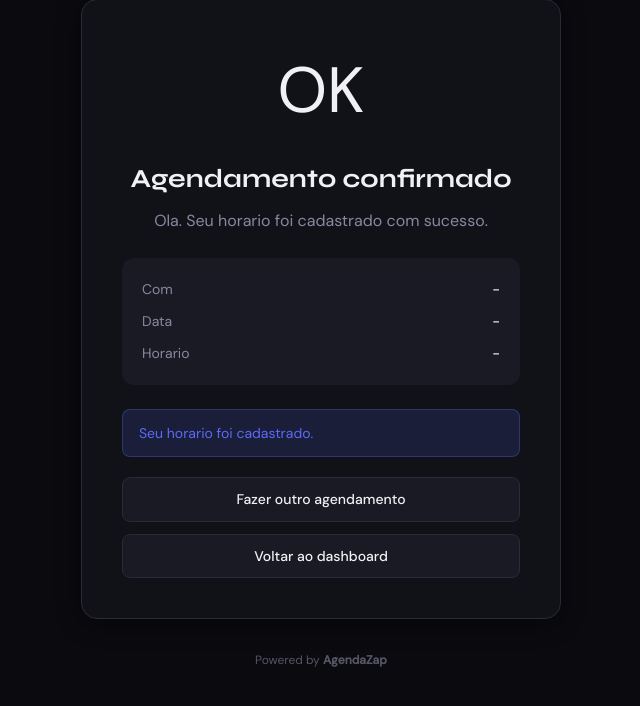
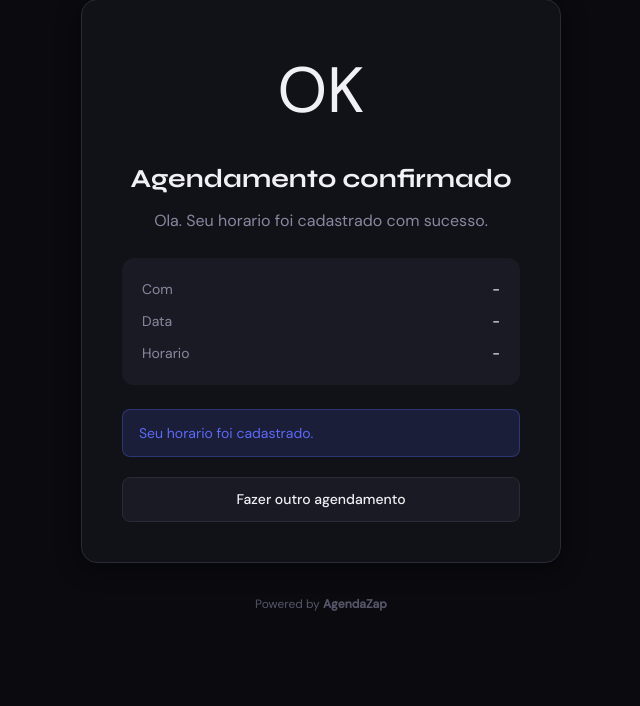
Before and after one commit to hermesacjunior/agendazap, a FastAPI app: page /b/1/success in a window 1280 px wide. Shown: the part 41-747 px from the top of the page, without its empty margins (319-959 px from the left). Run offline with FastAPI, Linux system fonts and the light colour scheme.

Commit message:
Remove "Voltar ao dashboard" from booking success page
Public clients booking a slot don't need (and may not have) an account, so
a dashboard link there made no sense. Keep only "Fazer outro agendamento".

Co-Authored-By: Claude Opus 4.8 <noreply@anthropic.com>

```diff
--- a/agendazap/app/templates/public/success.html
+++ b/agendazap/app/templates/public/success.html
@@ -41,9 +41,6 @@
     <a href="/b/{{ profile.slug if profile else '' }}" class="btn btn-secondary btn-full">
       Fazer outro agendamento
     </a>
-    <a href="/admin/dashboard" class="btn btn-secondary btn-full" style="margin-top: 12px">
-      Voltar ao dashboard
-    </a>
   </div>
 
   <p style="font-size: 12px; color: var(--text-dim); margin-top: 32px">
```
